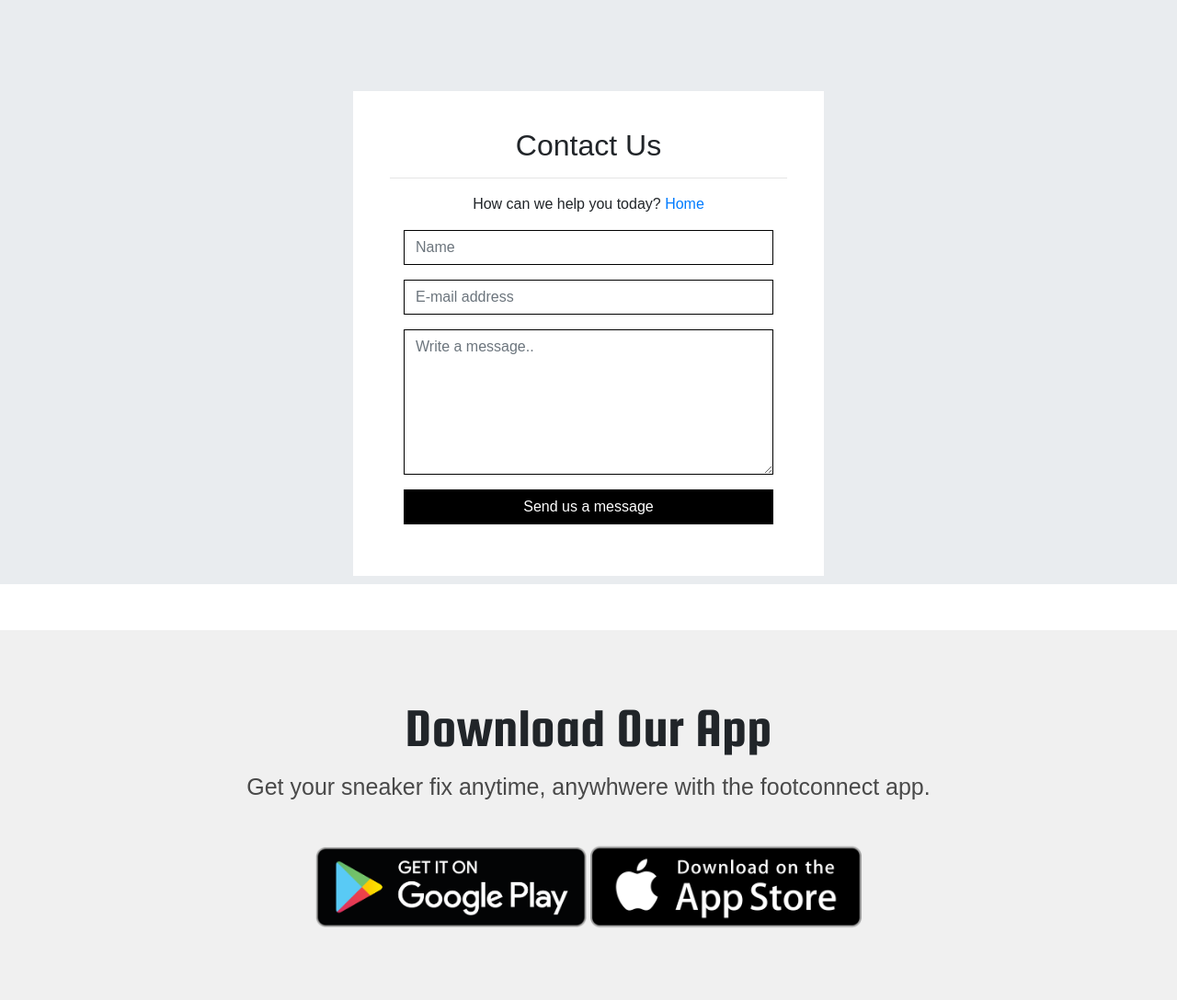
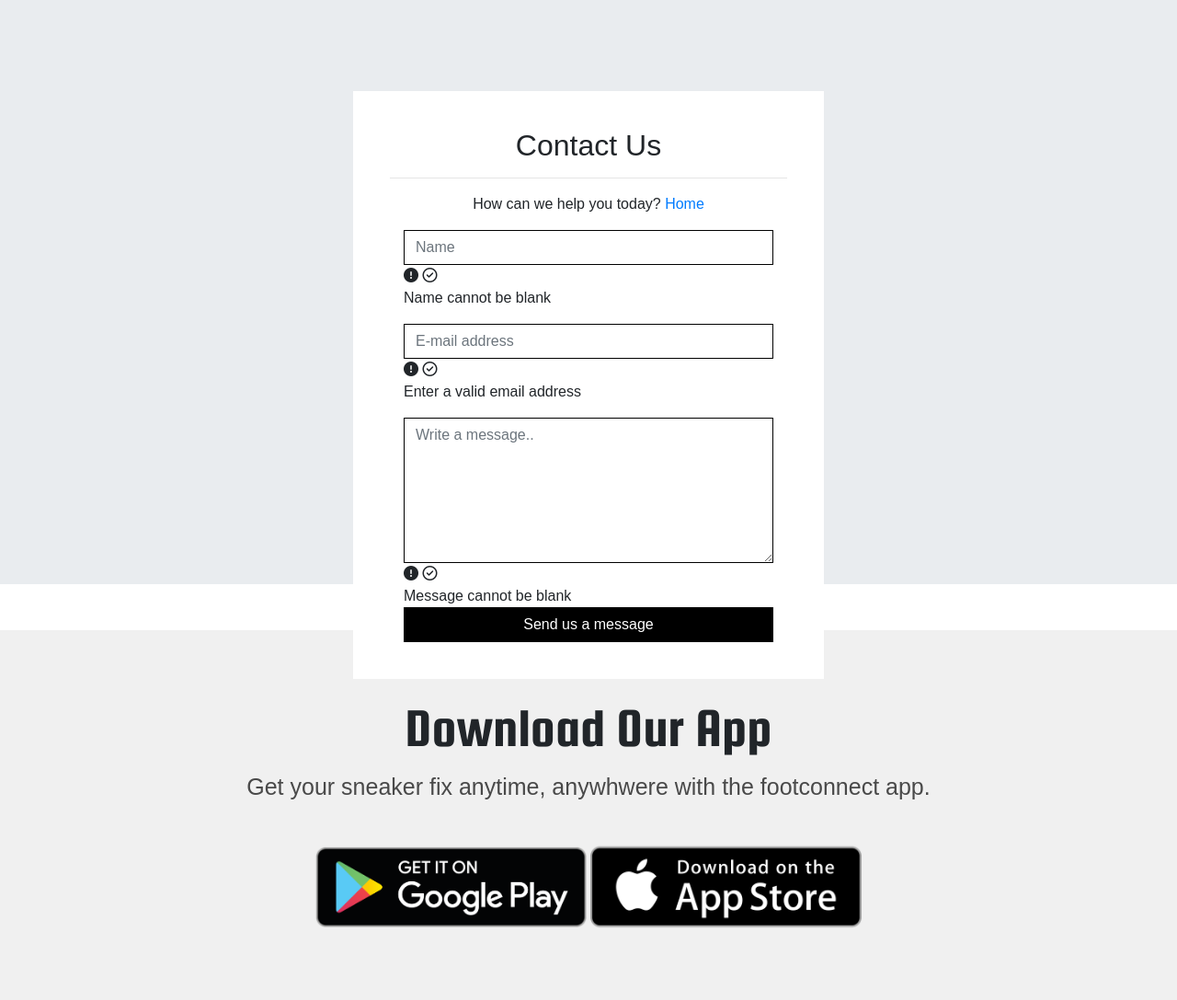
Before and after one commit to MattB859/foot-connect, a Django app: page /contact/ in a window 1280 px wide. Shown: the part 215-1302 px from the top of the page at 92% size. Run offline with Django 3.2, Linux system fonts and the light colour scheme; parts of the project's set-up code (start-up, migrations or seed data) failed here and were passed over; some libraries are stand-ins or nearby versions; some web fonts are replaced.

Commit message:
Add validation for contact forms

```diff
--- a/sendemail/templates/contacts/email.html
+++ b/sendemail/templates/contacts/email.html
@@ -5,24 +5,35 @@
     <div class="overlay-bg h-100">
         <div class="max-width mx-auto">
             <!--onsubmit="return sendMail(this);-->
-            <form id="form" class="container col-12 input-border overlay-bg-2" method="POST">
+            <form id="form" onsubmit="return validateForm()" class="contact-form container col-12 input-border overlay-bg-2" action="{% url 'contact' %}" method="POST">
                 {% csrf_token %}
                 <h2 class="text-center title-font">Contact Us</h2>
                 <hr>
                 <p class="text-center">How can we help you today? <a href="{% url 'home' %}">Home</a></p>
+                   <div class=" col-lg-12 col-sm-12 col-xs-12 mb-3">
+                        <input type="text" onblur="validateName(name)" name="name" class="form-control" id="name" placeholder="Name"/>
+                        <i id="failureIcon" class="fas fa-exclamation-circle failure-icon"></i>
+                        <i id="successIcon" class="far fa-check-circle success-icon"></i>
+                        <div id="errorMsg">Name cannot be blank</div>
+                    </div>
+
                     <div class=" col-lg-12 col-sm-12 col-xs-12 mb-3">
-                        <input type="text" name="name" class="form-control" id="name" placeholder="Name" required />
+                        <input type="text" onblur="validateEmail(name)" name="emailaddress" class="form-control " id="emailaddress"
+                            placeholder="E-mail address"/>
+                            <i id="emailFailureIcon" class="fas fa-exclamation-circle failure-icon"></i>
+                            <i id="emailSuccessIcon" class="far fa-check-circle success-icon"></i>
+                            <div id="emailError">Enter a valid email address</div>
                     </div>
-                    <div class=" col-lg-12 col-sm-12 col-xs-12 mb-3">
-                        <input type="text" name="emailaddress" class="form-control " id="emailaddress"
-                            placeholder="E-mail address" required />
-                    </div>
-                    <div class="col-lg-12 col-sm-12 col-xs-12 mb-3 form-actions">
-                        <textarea rows="6" name="message" class="form-control" id="message"
-                            placeholder="Write a message.." required></textarea>
-                        <button type="submit" class="mt-3 btn btn-black w-100">Send us a message</button>
+                    <div class="col-lg-12 col-sm-12 col-xs-12  form-actions">
+                        <textarea rows="6" onblur="validateMessage(name)" name="message" class="form-control" id="message"
+                            placeholder="Write a message.." ></textarea>
+                        <i id="msgFailureIcon" class="fas fa-exclamation-circle failure-icon"></i>
+                        <i id="msgSuccessIcon" class="far fa-check-circle success-icon"></i>
+                        <div id="messageError">Message cannot be blank</div>
+                        <button id="submit" type="submit" class=" btn btn-black w-100">Send us a message</button>
                     </div>
             </form>
         </div>
     </div>
+
 {% endblock %}
--- a/static/js/send_email.js
+++ b/static/js/send_email.js
@@ -1,4 +1,4 @@
-function sendMail(contactForm) {
+/*function sendMail(contactForm) {
   emailjs.send("service_eq7h9b1", "foot_connect", {
       "from_name": contactForm.name.value,
       "from_email": contactForm.emailaddress.value,
@@ -6,12 +6,106 @@
     })
     .then(
       function (response) {
-        console.log("Message is successful..", response.status, response.text);
+        console.log("Message sent successful..", response.status, response.text);
       },
       function (error) {
         console.log("Message has failed...", error);
       }
     );
     contactForm.reset();
+ return false;
+}*/
+
+
+// ------------- Email form validation //
+function validateName(x) {
+  var expression = /[A-Za-z -']$/;
+  if (expression.test(document.getElementById(x).value)) {
+    // Style green border
+    document.getElementById(x).style.border = "2px solid green";
+    // Hide error prompt
+    document.getElementById("errorMsg" ).style.display = "none";
+    // Show or hide success and falure icons
+    document.getElementById("successIcon").style.opacity = "1";
+    document.getElementById("failureIcon").style.opacity = "0";
+
+    return true;
+} else {
+    document.getElementById(x).style.border = "2px solid red";
+    document.getElementById("errorMsg" ).style.display = "block";
+    document.getElementById("successIcon").style.opacity = "0";
+    document.getElementById("failureIcon").style.opacity = "1";
+
+    return false;
+  }
+
+}
+
+// Validate email
+function validateEmail(x) {
+  var symbols = /^(([^<>()[\]\\.,;:\s@\"]+(\.[^<>()[\]\\.,;:\s@\"]+)*)|(\".+\"))@((\[[0-9]{1,3}\.[0-9]{1,3}\.[0-9]{1,3}\.[0-9]{1,3}\])|(([a-zA-Z\-0-9]+\.)+[a-zA-Z]{2,}))$/;
+  if (symbols.test(document.getElementById(x).value)) {
+    // Style green border
+    document.getElementById("emailaddress").style.border = "2px solid green";
+    // Hide error prompt
+    document.getElementById("emailError").style.display = "none";
+    // Show or hide success and falure icons
+    document.getElementById("emailSuccessIcon").style.opacity = "1"
+    document.getElementById("emailFailureIcon").style.opacity = "0";
+
+    return true;
+  } else {
+    document.getElementById("emailaddress").style.border = "2px solid red";
+    document.getElementById("emailError").style.display = "block";
+    document.getElementById("emailFailureIcon").style.opacity = "1";
+    document.getElementById("emailSuccessIcon").style.opacity = "0";
+
+    return false;
+  }
+}
+
+function validateMessage(x) {
+  var expression = /[A-Za-z -']$/;
+  if (expression.test(document.getElementById(x).value)) {
+    // Style green border
+    document.getElementById("message").style.border = "2px solid green";
+    // Hide error prompt
+    document.getElementById("messageError" ).style.display = "none";
+    // Show or hide success and falure icons
+    document.getElementById("msgSuccessIcon").style.opacity = "1";
+    document.getElementById("msgFailureIcon").style.opacity = "0";
+
+    return true;
+} else {
+    document.getElementById("message").style.border = "2px solid red";
+    document.getElementById("messageError" ).style.display = "block";
+    document.getElementById("msgSuccessIcon").style.opacity = "0";
+    document.getElementById("msgFailureIcon").style.opacity = "1";
+
+    return false;
+  }
+}
+
+
+function validateForm() {
+  var error = 0;
+  if (!validateName("name")) {
+    document.getElementById("errorMsg").style.display = "block";
+    error++;
+  }
+  if (!validateEmail("emailaddress")) {
+    document.getElementById("emailError").style.display = "block";
+    error++;
+  }
+
+  if (!validateMessage("message")) {
+    document.getElementById("messageError").style.display = "block";
+    error++;
+  }
+
+  // Don't submit form if there are errors
+  if (error > 0) {
   return false;
+  }
+
 }
```
Also changed, not shown: sendemail/templates/contacts/success.html (+13 -5 lines).
